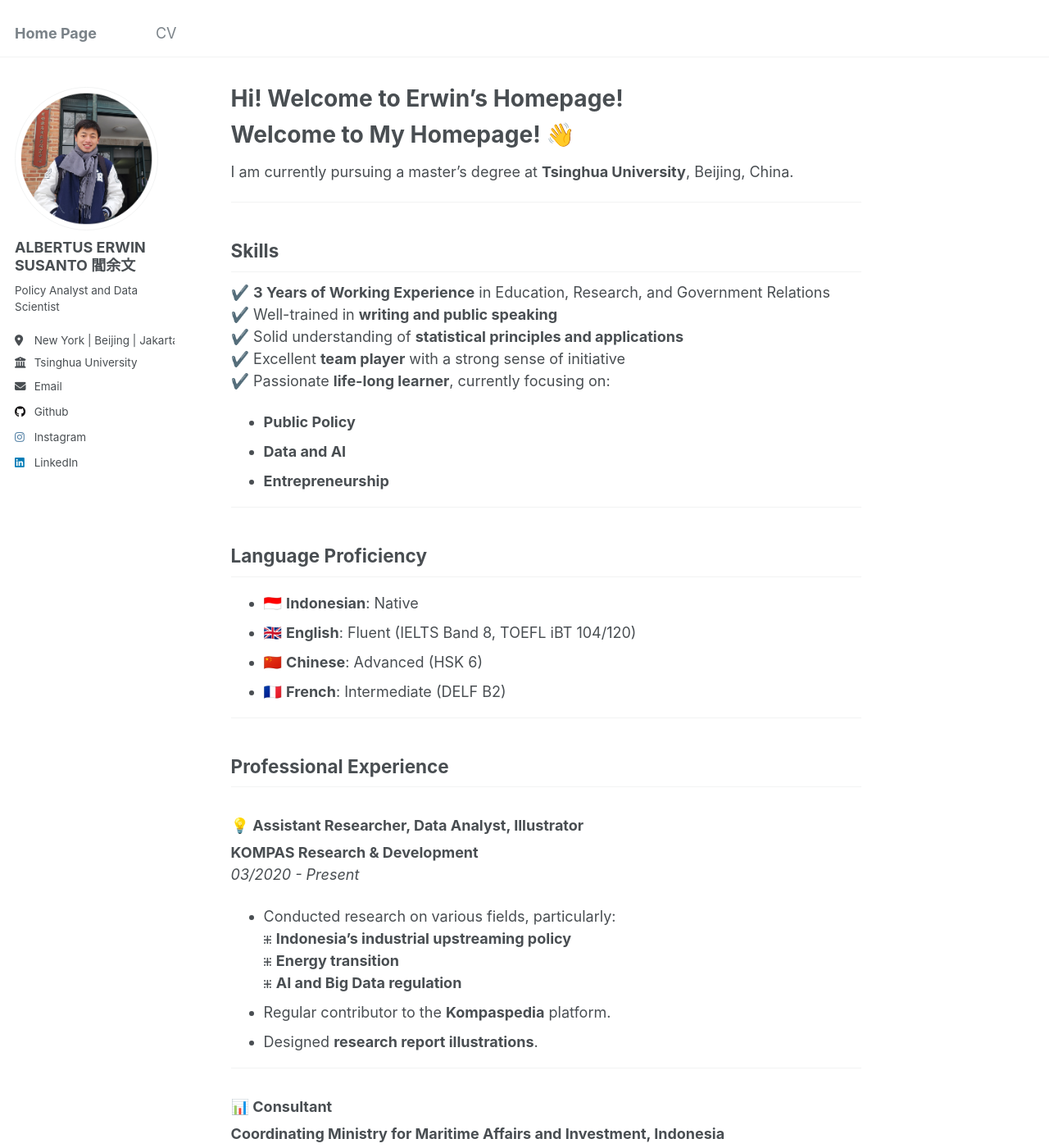
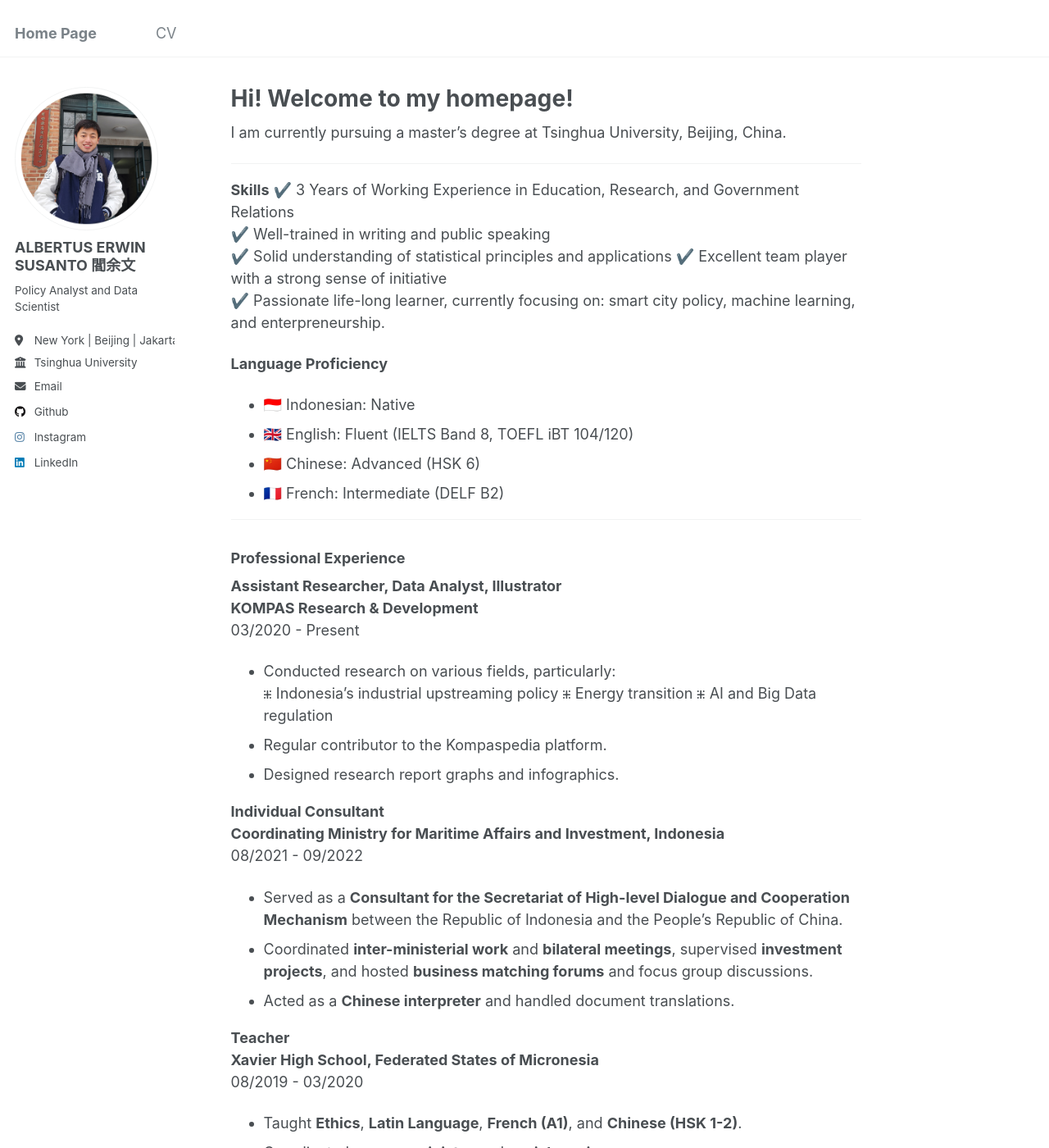
Before and after one commit to aerwins-yyw/aerwins-yyw.github.io, a Jekyll site: the page built from _pages/about.md, in a window 1280 px wide and 1400 px high. Shown: the whole window at 82% size. Built offline with Jekyll 4.4.1, drawn with Linux system fonts in a browser that asks for light colours.

Commit message:
Update about.md

```diff
--- a/_pages/about.md
+++ b/_pages/about.md
@@ -1,75 +1,64 @@
 ---
 permalink: /
-title: "Hi! Welcome to Erwin's Homepage!"
+title: "Hi! Welcome to my homepage!"
 author_profile: true
 redirect_from:
   - /about/
   - /about.html
 ---
 
-# Welcome to My Homepage! 👋
-
-I am currently pursuing a master's degree at **Tsinghua University**, Beijing, China.
+I am currently pursuing a master's degree at Tsinghua University, Beijing, China.
 
 ---
 
-## Skills
+**Skills**
+✔️ 3 Years of Working Experience in Education, Research, and Government Relations
+✔️ Well-trained in writing and public speaking
+✔️ Solid understanding of statistical principles and applications
+✔️ Excellent team player with a strong sense of initiative
+✔️ Passionate life-long learner, currently focusing on: smart city policy, machine learning, and enterpreneurship.
 
-✔️ **3 Years of Working Experience** in Education, Research, and Government Relations
-✔️ Well-trained in **writing and public speaking**
-✔️ Solid understanding of **statistical principles and applications**
-✔️ Excellent **team player** with a strong sense of initiative
-✔️ Passionate **life-long learner**, currently focusing on:
-   - **Public Policy**
-   - **Data and AI**
-   - **Entrepreneurship**
+**Language Proficiency**
+- 🇮🇩 Indonesian: Native
+- 🇬🇧 English: Fluent (IELTS Band 8, TOEFL iBT 104/120)
+- 🇨🇳 Chinese: Advanced (HSK 6)
+- 🇫🇷 French: Intermediate (DELF B2)
 
 ---
 
-## Language Proficiency
-
-- 🇮🇩 **Indonesian**: Native
-- 🇬🇧 **English**: Fluent (IELTS Band 8, TOEFL iBT 104/120)
-- 🇨🇳 **Chinese**: Advanced (HSK 6)
-- 🇫🇷 **French**: Intermediate (DELF B2)
-
----
-
-## Professional Experience
-
-### 💡 Assistant Researcher, Data Analyst, Illustrator
+### Professional Experience
+**Assistant Researcher, Data Analyst, Illustrator**
 **KOMPAS Research & Development**
-*03/2020 - Present*
+03/2020 - Present
 
 - Conducted research on various fields, particularly:
-  ⁜ **Indonesia's industrial upstreaming policy**
-  ⁜ **Energy transition**
-  ⁜ **AI and Big Data regulation**
-- Regular contributor to the **Kompaspedia** platform.
-- Designed **research report illustrations**.
+⁜ Indonesia's industrial upstreaming policy
+⁜ Energy transition
+⁜ AI and Big Data regulation
+- Regular contributor to the Kompaspedia platform.
+- Designed research report graphs and infographics.
 
----
-
-### 📊 Consultant
+**Individual Consultant**
 **Coordinating Ministry for Maritime Affairs and Investment, Indonesia**
-*08/2021 - 09/2022*
+08/2021 - 09/2022
 
 - Served as a **Consultant for the Secretariat of High-level Dialogue and Cooperation Mechanism** between the Republic of Indonesia and the People's Republic of China.
 - Coordinated **inter-ministerial work** and **bilateral meetings**, supervised **investment projects**, and hosted **business matching forums** and focus group discussions.
 - Acted as a **Chinese interpreter** and handled document translations.
 
----
-
-### 🇫🇲 Teacher
+**Teacher**
 **Xavier High School, Federated States of Micronesia**
-*08/2019 - 03/2020*
-
+08/2019 - 03/2020
 - Taught **Ethics**, **Latin Language**, **French (A1)**, and **Chinese (HSK 1-2)**.
 - Coordinated **campus ministry** and **social service programs**.
 
 ---
 
 Feel free to explore my portfolio, publications, and other projects across this site! 🌟
+
+
+
+
 
 Getting started
 ======
```
